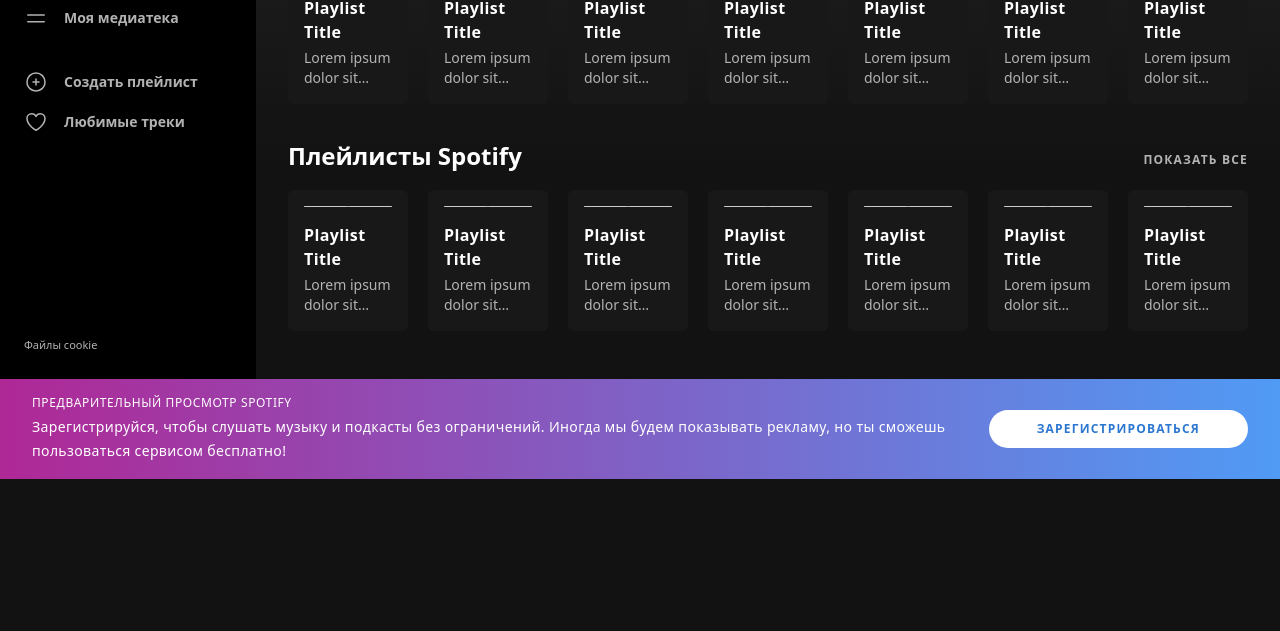
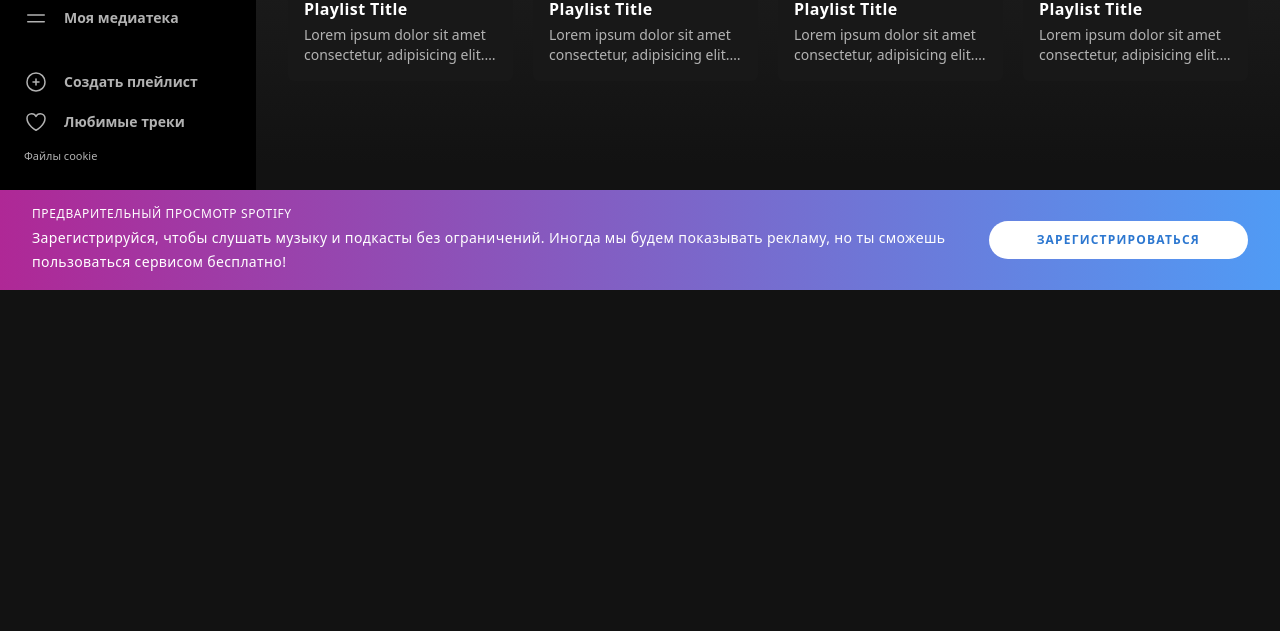
Before and after one commit to andre-w2/spotify, a website: page src/index.html in a window 1280 px wide. Shown: the part 169-800 px from the top of the page. Drawn offline with nearby package versions, Linux system fonts and the light colour scheme; files that its build step writes are made by us from their sources; placeholder pictures from the web are drawn by us.

Commit message:
Начал адаптацию страницы

```diff
--- a/src/index.html
+++ b/src/index.html
@@ -9,7 +9,7 @@
    </head>
    <body class="flex flex-col bg-[#121212] h-screen">
       <div class="flex overflow-auto">
-         <aside class="bg-black w-[256px] text-[#b2b2b2] flex flex-col sticky top-0">
+         <aside class="bg-black w-[256px] text-[#b2b2b2] hidden md:flex flex-col sticky top-0">
             <a href="#" class="text-white inline-block my-6 px-6 w-full">
                <svg viewBox="0 0 1134 340" class="w-[130px]">
                   <title>Spotify</title>
@@ -70,7 +70,7 @@
                      </svg>
                   </a>
                </div>
-               <div>
+               <div class="hidden sm:block">
                   <button class="text-white text-xs font-semibold leading-5 tracking-widest uppercase py-[9px] px-[38px] rounded-full hover:scale-105">Зарегистрироваться</button>
                   <button class="bg-white text-[#2e2e2e] text-xs font-semibold leading-5 tracking-widest uppercase py-[9px] px-[38px] rounded-full hover:scale-105">Войти</button>
                </div>
@@ -82,13 +82,13 @@
                      <div class="flex justify-between items-end mb-[18px]">
                         <div>
                            <h2 class="text-2xl font-semibold hover:underline capitalize">
-                              <a href="#"> Фокус </a>
+                              <a href="#">Фокус</a>
                            </h2>
                            <p class="text-sm text-[#b3b3b3]"></p>
                         </div>
                         <a href="#" class="uppercase text-xs font-semibold tracking-widest text-[#b3b3b3] hover:underline leading-6">Показать все</a>
                      </div>
-                     <div class="grid grid-cols-7 gap-5">
+                     <div class="grid grid-cols-main gap-5 max-w-screen-5xl">
                         <a href="#" class="relative p-4 rounded-md bg-[#181818] hover:bg-[#272727] duration-200 group">
                            <div class="relative">
                               <img src="https://fakeimg.pl/600/7f1d1d/fff?text=Cover&font=lobster" alt="Spotify" class="rounded shadow-lg" />
@@ -136,7 +136,7 @@
                               </li>
                            </ul>
                         </a>
-                        <a href="#" class="p-4 rounded-md bg-[#181818] hover:bg-[#272727] duration-200 group">
+                        <a href="#" class="p-4 rounded-md bg-[#181818] hover:bg-[#272727] duration-200 group hidden sm:block">
                            <div class="relative">
                               <img src="https://fakeimg.pl/600/7f1d1d/fff?text=Cover&font=lobster" alt="Spotify" class="rounded shadow-lg" />
                               <button class="h-10 w-10 bg-[#1cb955] rounded-full shadow-xl absolute right-2 bottom-2 flex justify-center items-center cursor-auto duration-200 opacity-0 translate-y-3 group-hover:opacity-100 group-hover:translate-y-0 hover:scale-105">
@@ -148,7 +148,7 @@
                            <h3 class="mt-4 mb-1 font-semibold tracking-wide capitalize">Playlist Title</h3>
                            <p class="text-sm text-[#b3b3b3] line-clamp-2">Lorem ipsum dolor sit amet consectetur, adipisicing elit. Ratione, culpa.</p>
                         </a>
-                        <a href="#" class="p-4 rounded-md bg-[#181818] hover:bg-[#272727] duration-200 group">
+                        <a href="#" class="p-4 rounded-md bg-[#181818] hover:bg-[#272727] duration-200 group hidden md:block">
                            <div class="relative">
                               <img src="https://fakeimg.pl/600/7f1d1d/fff?text=Cover&font=lobster" alt="Spotify" class="rounded shadow-lg" />
                               <button class="h-10 w-10 bg-[#1cb955] rounded-full shadow-xl absolute right-2 bottom-2 flex justify-center items-center cursor-auto duration-200 opacity-0 translate-y-3 group-hover:opacity-100 group-hover:translate-y-0 hover:scale-105">
@@ -160,7 +160,7 @@
                            <h3 class="mt-4 mb-1 font-semibold tracking-wide capitalize">Playlist Title</h3>
                            <p class="text-sm text-[#b3b3b3] line-clamp-2">Lorem ipsum dolor sit amet consectetur, adipisicing elit. Ratione, culpa.</p>
                         </a>
-                        <a href="#" class="p-4 rounded-md bg-[#181818] hover:bg-[#272727] duration-200 group">
+                        <a href="#" class="p-4 rounded-md bg-[#181818] hover:bg-[#272727] duration-200 group hidden lg:block">
                            <div class="relative">
                               <img src="https://fakeimg.pl/600/7f1d1d/fff?text=Cover&font=lobster" alt="Spotify" class="rounded shadow-lg" />
                               <button class="h-10 w-10 bg-[#1cb955] rounded-full shadow-xl absolute right-2 bottom-2 flex justify-center items-center cursor-auto duration-200 opacity-0 translate-y-3 group-hover:opacity-100 group-hover:translate-y-0 hover:scale-105">
@@ -172,7 +172,7 @@
                            <h3 class="mt-4 mb-1 font-semibold tracking-wide capitalize">Playlist Title</h3>
                            <p class="text-sm text-[#b3b3b3] line-clamp-2">Lorem ipsum dolor sit amet consectetur, adipisicing elit. Ratione, culpa.</p>
                         </a>
-                        <a href="#" class="p-4 rounded-md bg-[#181818] hover:bg-[#272727] duration-200 group">
+                        <a href="#" class="p-4 rounded-md bg-[#181818] hover:bg-[#272727] duration-200 group hidden xl:block">
                            <div class="relative">
                               <img src="https://fakeimg.pl/600/7f1d1d/fff?text=Cover&font=lobster" alt="Spotify" class="rounded shadow-lg" />
                               <button class="h-10 w-10 bg-[#1cb955] rounded-full shadow-xl absolute right-2 bottom-2 flex justify-center items-center cursor-auto duration-200 opacity-0 translate-y-3 group-hover:opacity-100 group-hover:translate-y-0 hover:scale-105">
@@ -184,7 +184,7 @@
                            <h3 class="mt-4 mb-1 font-semibold tracking-wide capitalize">Playlist Title</h3>
                            <p class="text-sm text-[#b3b3b3] line-clamp-2">Lorem ipsum dolor sit amet consectetur, adipisicing elit. Ratione, culpa.</p>
                         </a>
-                        <a href="#" class="p-4 rounded-md bg-[#181818] hover:bg-[#272727] duration-200 group">
+                        <a href="#" class="p-4 rounded-md bg-[#181818] hover:bg-[#272727] duration-200 group hidden 2xl:block">
                            <div class="relative">
                               <img src="https://fakeimg.pl/600/7f1d1d/fff?text=Cover&font=lobster" alt="Spotify" class="rounded shadow-lg" />
                               <button class="h-10 w-10 bg-[#1cb955] rounded-full shadow-xl absolute right-2 bottom-2 flex justify-center items-center cursor-auto duration-200 opacity-0 translate-y-3 group-hover:opacity-100 group-hover:translate-y-0 hover:scale-105">
@@ -196,7 +196,31 @@
                            <h3 class="mt-4 mb-1 font-semibold tracking-wide capitalize">Playlist Title</h3>
                            <p class="text-sm text-[#b3b3b3] line-clamp-2">Lorem ipsum dolor sit amet consectetur, adipisicing elit. Ratione, culpa.</p>
                         </a>
-                        <a href="#" class="p-4 rounded-md bg-[#181818] hover:bg-[#272727] duration-200 group">
+                        <a href="#" class="p-4 rounded-md bg-[#181818] hover:bg-[#272727] duration-200 group hidden 3xl:block">
+                           <div class="relative">
+                              <img src="https://fakeimg.pl/600/7f1d1d/fff?text=Cover&font=lobster" alt="Spotify" class="rounded shadow-lg" />
+                              <button class="h-10 w-10 bg-[#1cb955] rounded-full shadow-xl absolute right-2 bottom-2 flex justify-center items-center cursor-auto duration-200 opacity-0 translate-y-3 group-hover:opacity-100 group-hover:translate-y-0 hover:scale-105">
+                                 <svg xmlns="http://www.w3.org/2000/svg" fill="none" viewBox="0 0 24 24" stroke-width="1.5" stroke="currentColor" class="w-5 h-5">
+                                    <path stroke-linecap="round" stroke-linejoin="round" d="M8.25 4.5l7.5 7.5-7.5 7.5" />
+                                 </svg>
+                              </button>
+                           </div>
+                           <h3 class="mt-4 mb-1 font-semibold tracking-wide capitalize">Playlist Title</h3>
+                           <p class="text-sm text-[#b3b3b3] line-clamp-2">Lorem ipsum dolor sit amet consectetur, adipisicing elit. Ratione, culpa.</p>
+                        </a>
+                        <a href="#" class="p-4 rounded-md bg-[#181818] hover:bg-[#272727] duration-200 group hidden 4xl:block">
+                           <div class="relative">
+                              <img src="https://fakeimg.pl/600/7f1d1d/fff?text=Cover&font=lobster" alt="Spotify" class="rounded shadow-lg" />
+                              <button class="h-10 w-10 bg-[#1cb955] rounded-full shadow-xl absolute right-2 bottom-2 flex justify-center items-center cursor-auto duration-200 opacity-0 translate-y-3 group-hover:opacity-100 group-hover:translate-y-0 hover:scale-105">
+                                 <svg xmlns="http://www.w3.org/2000/svg" fill="none" viewBox="0 0 24 24" stroke-width="1.5" stroke="currentColor" class="w-5 h-5">
+                                    <path stroke-linecap="round" stroke-linejoin="round" d="M8.25 4.5l7.5 7.5-7.5 7.5" />
+                                 </svg>
+                              </button>
+                           </div>
+                           <h3 class="mt-4 mb-1 font-semibold tracking-wide capitalize">Playlist Title</h3>
+                           <p class="text-sm text-[#b3b3b3] line-clamp-2">Lorem ipsum dolor sit amet consectetur, adipisicing elit. Ratione, culpa.</p>
+                        </a>
+                        <a href="#" class="p-4 rounded-md bg-[#181818] hover:bg-[#272727] duration-200 group hidden 5xl:block">
                            <div class="relative">
                               <img src="https://fakeimg.pl/600/7f1d1d/fff?text=Cover&font=lobster" alt="Spotify" class="rounded shadow-lg" />
                               <button class="h-10 w-10 bg-[#1cb955] rounded-full shadow-xl absolute right-2 bottom-2 flex justify-center items-center cursor-auto duration-200 opacity-0 translate-y-3 group-hover:opacity-100 group-hover:translate-y-0 hover:scale-105">
@@ -210,7 +234,7 @@
                         </a>
                      </div>
                   </div>
-                  <div>
+                  <!-- <div>
                      <div class="flex justify-between items-end mb-[18px]">
                         <div>
                            <h2 class="text-2xl font-semibold hover:underline capitalize">
@@ -306,12 +330,12 @@
                            <p class="text-sm text-[#b3b3b3] line-clamp-2">Lorem ipsum dolor sit amet consectetur, adipisicing elit. Ratione, culpa.</p>
                         </a>
                      </div>
-                  </div>
+                  </div> -->
                </div>
             </main>
          </div>
       </div>
-      <a href="#" class="bg-gradient-to-r from-[#af2896] to-[#509bf5] text-white py-4 px-8 flex justify-between items-center">
+      <a href="#" class="bg-gradient-to-r from-[#af2896] to-[#509bf5] text-white py-4 px-8 hidden md:flex justify-between items-center">
          <div>
             <p class="text-xs uppercase tracking-wider mb-1">Предварительный просмотр Spotify</p>
             <p class="leading-6 text-[14px] tracking-wide">Зарегистрируйся, чтобы слушать музыку и подкасты без ограничений. Иногда мы будем показывать рекламу, но ты сможешь пользоваться сервисом бесплатно!</p>
--- a/tailwind.config.js
+++ b/tailwind.config.js
@@ -2,7 +2,21 @@
 module.exports = {
   content: ["./src/**/*.{html,js}"],
   theme: {
-    extend: {},
+    extend: {
+      gridTemplateColumns: {
+        'main': 'repeat(auto-fit, minmax(180px, 1fr))',
+      }
+    },
+    screens: {
+      'sm': '500px',
+      'md': '900px',
+      'lg': '1100px',
+      'xl': '1400px',
+      '2xl': '1600px',
+      '3xl': '1800px',
+      '4xl': '2000px',
+      '5xl': '2200px',
+    },
   },
   plugins: [
     require('@tailwindcss/line-clamp')
```
